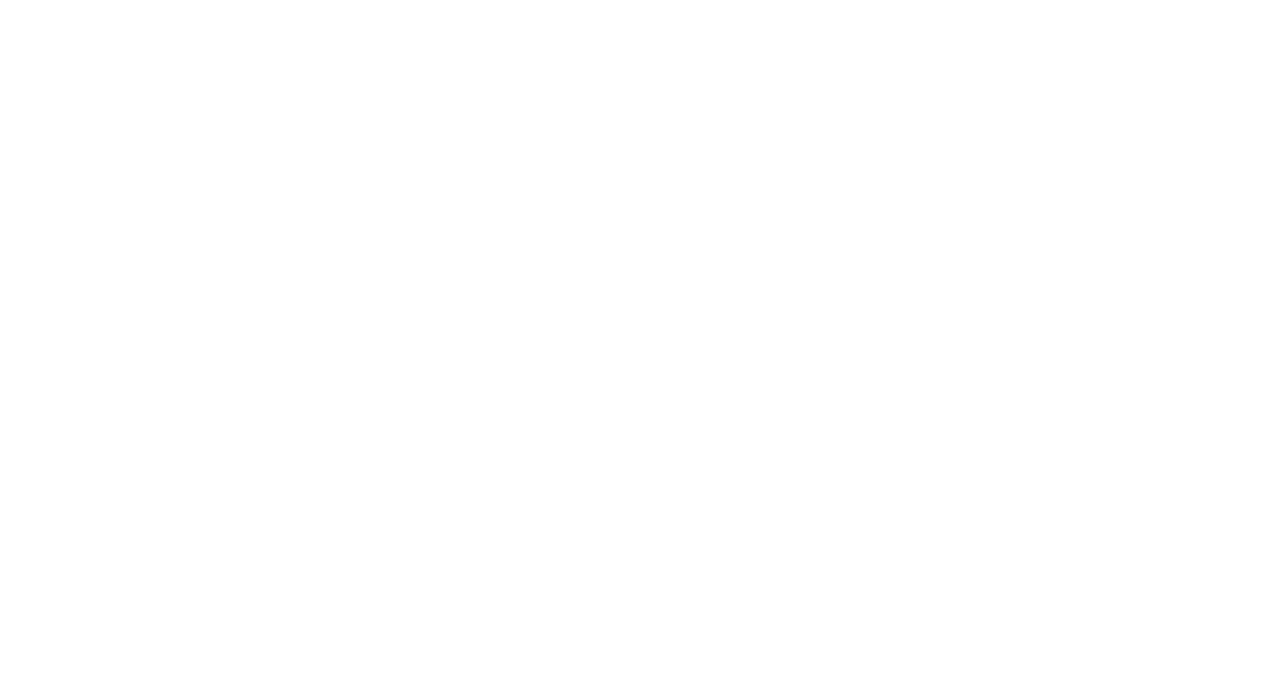
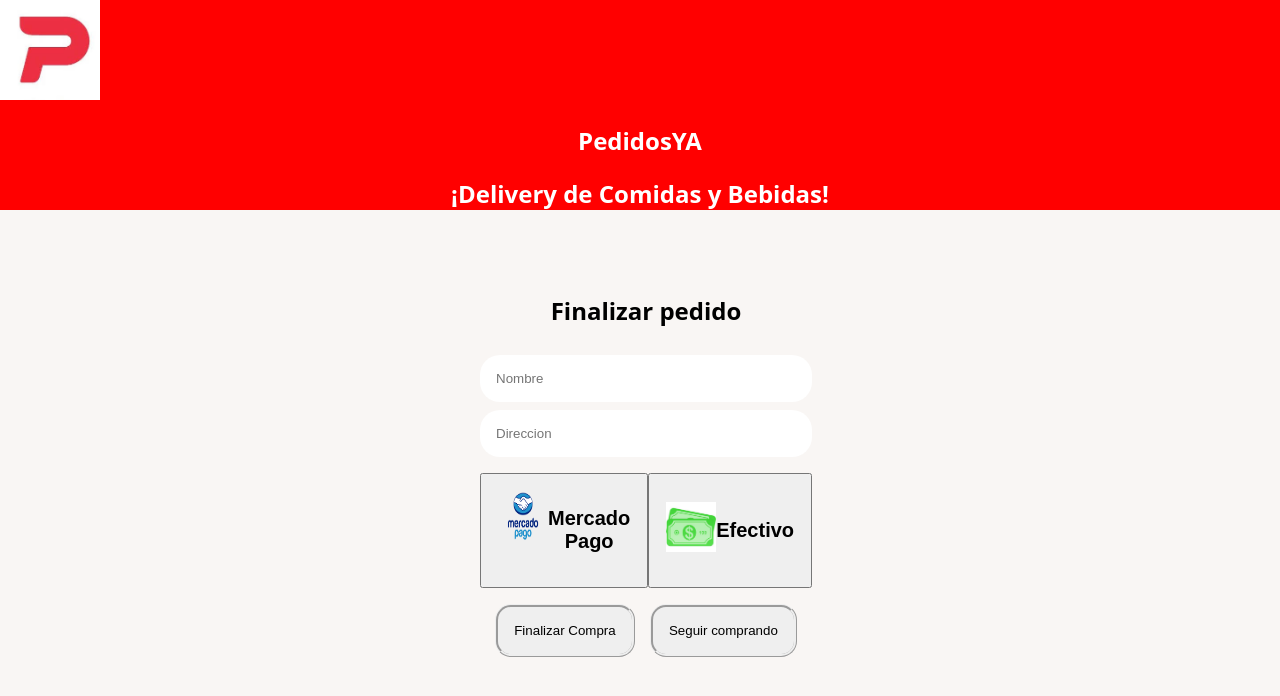
Before and after one commit to GabiGuerrero/proyecto-web-IPFL, a plain HTML site: page Front-end/finalizarcompra.html in a window 1280 px wide. Drawn offline with Linux system fonts and the light colour scheme.

Commit message:
Agrego pagina Finalizar compra

```diff
--- a/Front-end/finalizarcompra.html
+++ b/Front-end/finalizarcompra.html
@@ -0,0 +1,57 @@
+<!DOCTYPE html>
+<html lang="en">
+<head>
+    <meta charset="UTF-8">
+    <meta http-equiv="X-UA-Compatible" content="IE=edge">
+    <meta name="viewport" content="width=device-width, initial-scale=1.0">
+    <link rel="stylesheet" href="./home/style_home.css">
+    <link rel="preconnect" href="https://fonts.googleapis.com">
+    <link rel="preconnect" href="https://fonts.gstatic.com" crossorigin>
+    <link href="https://fonts.googleapis.com/css2?family=Roboto:wght@400;700&display=swap" rel="stylesheet">
+    <title>Finalizar Compra - PedidosYa</title>
+</head>
+
+<body>
+    <section class="section_top">
+
+        <a target="_blank" href=""> <img src="img/logopedidosya.jpg" alt="" height="100" width="100">  </a>
+
+        <h1 class="titulo"> PedidosYA  </h1>
+
+        <h2 class="subtitulo"> ¡Delivery de Comidas y Bebidas! </h2>
+
+    </section>
+
+    <div class="input-box">
+
+        <h2 class="title">Finalizar pedido</h2>
+
+        <input type="text" placeholder="Nombre" id="nombre" class="input">
+
+        <input type="text" placeholder="Direccion" id="direccion" class="input">
+
+        <div class="btn-type-pago">
+            <button type="button" class="metodoPago" id="mercado-pago">
+                <div class="div-pago">
+                    <img src="./img/MERCADOPAGO.png" alt="" class="metodoPagoImg">
+                    <h2>Mercado Pago</h2>
+                </div>
+            </button>
+            <button type="button" class="metodoPago" id="efectivo">
+                <div class="div-pago">
+                    <img src="./img/images.jpg" alt="" class="metodoPagoImg">
+                    <h2>Efectivo</h2>
+                </div>
+            </button>
+        </div>
+
+        <div class="btn-type-select">
+            <input type="button" value="Finalizar Compra" class="button">
+            <input type="button" value="Seguir comprando" class="button">
+        </div>
+
+    </div>
+
+</body>
+
+</html>
--- a/Front-end/home/style_home.css
+++ b/Front-end/home/style_home.css
@@ -2,6 +2,8 @@
     margin: 0px;
     background-color: #f9f6f4;
 }
+
+
 
 .section_top{
     background-color: red;
@@ -11,14 +13,14 @@
     text-align: center;
     font-size: 400;
     color: white;
-    font-family:Arial, Helvetica, sans-serif ;
+    font-family: system-ui, -apple-system, BlinkMacSystemFont, 'Segoe UI', Roboto, Oxygen, Ubuntu, Cantarell, 'Open Sans', 'Helvetica Neue', sans-serif;
 }
 
 .subtitulo{
     text-align: center;
     font-size:  400;
     color: white;
-    font-family: Arial, Helvetica, sans-serif;
+    font-family: system-ui, -apple-system, BlinkMacSystemFont, 'Segoe UI', Roboto, Oxygen, Ubuntu, Cantarell, 'Open Sans', 'Helvetica Neue', sans-serif;
 }
 
 .menu{
@@ -58,7 +60,7 @@
 }
 
 .texto{
-    font-family: Arial, Helvetica, sans-serif;
+    font-family: system-ui, -apple-system, BlinkMacSystemFont, 'Segoe UI', Roboto, Oxygen, Ubuntu, Cantarell, 'Open Sans', 'Helvetica Neue', sans-serif;
     font-weight: bold;
     color: black;
     flex-wrap: wrap;
@@ -69,6 +71,73 @@
     position: absolute;
     border-style: solid;
     padding: 15px 15px 15px 15px;
-    font-family: Arial, Helvetica, sans-serif;
+    font-family: system-ui, -apple-system, BlinkMacSystemFont, 'Segoe UI', Roboto, Oxygen, Ubuntu, Cantarell, 'Open Sans', 'Helvetica Neue', sans-serif;
     color: black;
 }
+
+/*============================================================================================================================*/
+                                                /*Finalizar Compra*/
+.input-box{
+    display: grid;
+    width: 25%;
+    height: 50%;
+    padding: 0 1.5rem 1.5rem 1.5rem;
+    margin: auto;
+    margin-top: 5%;
+    border-radius: 16px;
+}
+
+.title{
+    display: flex;
+    justify-content: center;
+    font-family: system-ui, -apple-system, BlinkMacSystemFont, 'Segoe UI', Roboto, Oxygen, Ubuntu, Cantarell, 'Open Sans', 'Helvetica Neue', sans-serif;
+}
+
+.input{
+    padding: 1rem;
+    margin-top: 0.5rem;
+    border-style: none;
+    border-radius: 20px;
+}
+
+.button{
+    padding: 1rem;
+    margin-top: 1rem;
+    border-radius: 16px;
+    border: ridge;
+    cursor: pointer;
+}
+
+.btn-type-pago{
+    display: flex;
+    justify-content: space-evenly;
+    flex-direction: row;
+}
+
+.div-pago{
+    display: flex;
+    justify-content: space-evenly;
+    flex-direction: row;
+}
+
+.metodoPago{
+    padding: 1rem;
+    margin-top: 1rem;
+    cursor: pointer;
+}
+
+.button:hover{
+    background-color: red;
+    color: white;
+}
+
+.metodoPagoImg{
+    width: 50px;
+    height: 50px;
+}
+
+.btn-type-select{
+    display: flex;
+    justify-content: space-evenly;
+    flex-direction: row;
+}
```
Also changed, not shown: Front-end/home.html (+3 -0 lines), Front-end/finalizar-compra/finalizar.css (added), Front-end/finalizar-compra/finalizar.js (added), Front-end/img/MERCADOPAGO.png (added), Front-end/img/images.jpg (added).
